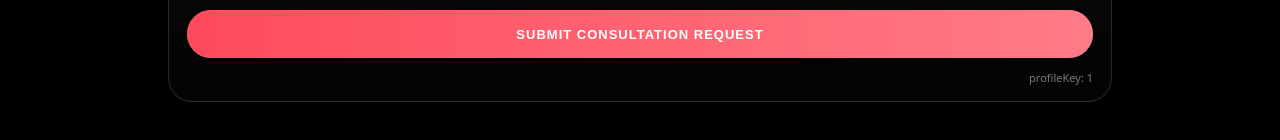
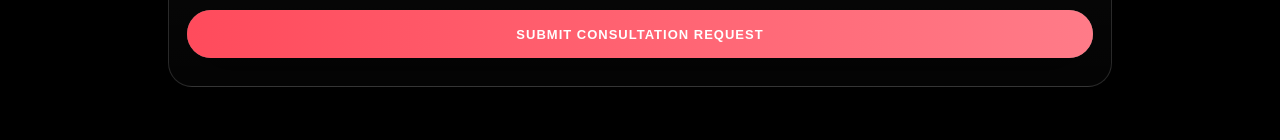
Before and after one commit to lamontaddo/indiverse-web, a React (Vite) app: page /world/1/flowerorders in a window 1280 px wide. Shown: the part 628-768 px from the top of the page. Built offline with nearby package versions, Linux system fonts and the light colour scheme; no server answers.

Commit message:
chore: savepoint before refund UI (2026-02-11T19:35Z)

```diff
--- a/src/pages/FlowerOrdersPage.jsx
+++ b/src/pages/FlowerOrdersPage.jsx
@@ -1,3 +1,4 @@
+// This is the Flowers Consultation Page!!!
 // src/pages/FlowerOrdersPage.jsx ✅ FULL DROP-IN (WEB)
 // Route: /world/:profileKey/consultation
 //
@@ -268,7 +269,7 @@ export default function FlowerOrdersPage() {
               ) : (
                 <span />
               )}
-              <span className="fo-smallRight">profileKey: {profileKey}</span>
+              {/* <span className="fo-smallRight">profileKey: {profileKey}</span> */}
             </div>
           </div>
         </div>
```
